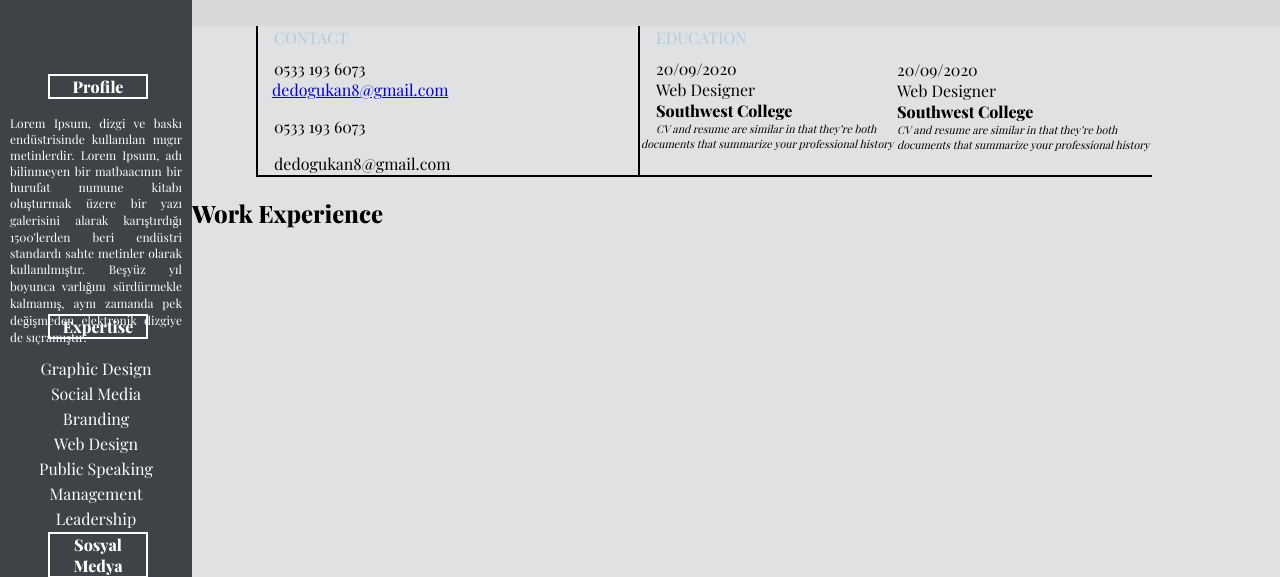
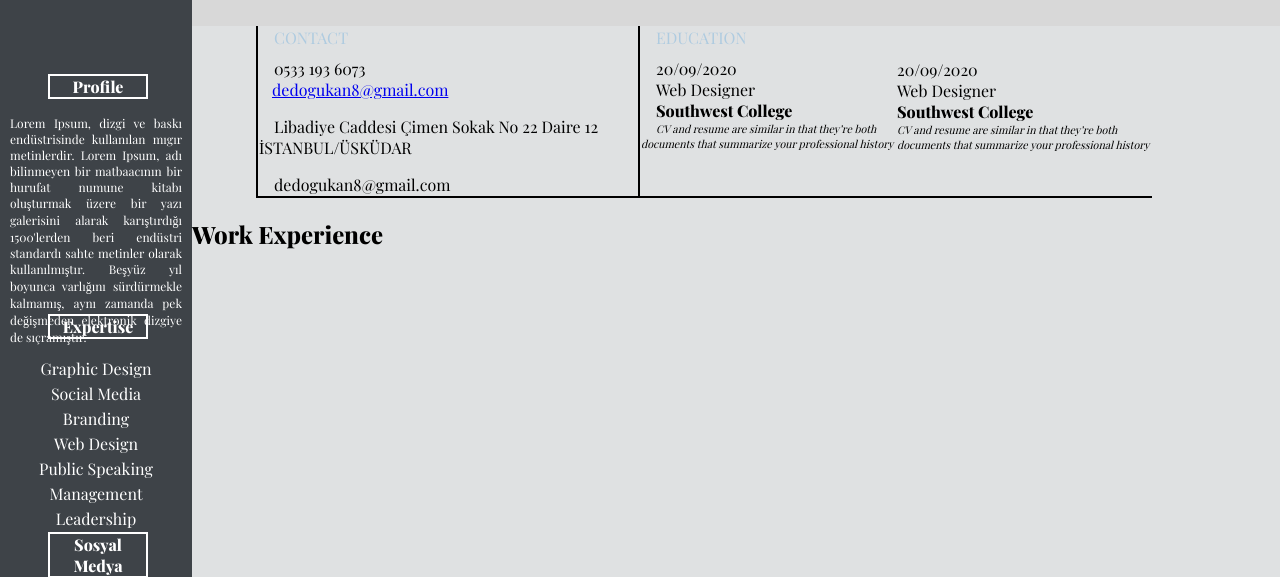
Before and after one commit to dogukande/cv_template, a plain HTML site: page index.html in a window 1280 px wide. Shown: the part 166-743 px from the top of the page. Drawn offline with nearby package versions, Linux system fonts and the light colour scheme.

Commit message:
Update index.html

```diff
--- a/index.html
+++ b/index.html
@@ -81,7 +81,7 @@
                   <a style="margin-left: 13px;" href="mailto:dedogukan8@gmail.com">dedogukan8@gmail.com </a>
                 </div>
                 <div id="addressBox">
-                  <p>0533 193 6073</p>
+                  <p>Libadiye Caddesi Çimen Sokak No 22 Daire 12 İSTANBUL/ÜSKÜDAR</p>
                   <p><dedogukan8@gmail.com class="com"></dedogukan8@gmail.com></p>
                   <p>dedogukan8@gmail.com</p>
                 </div>
```
